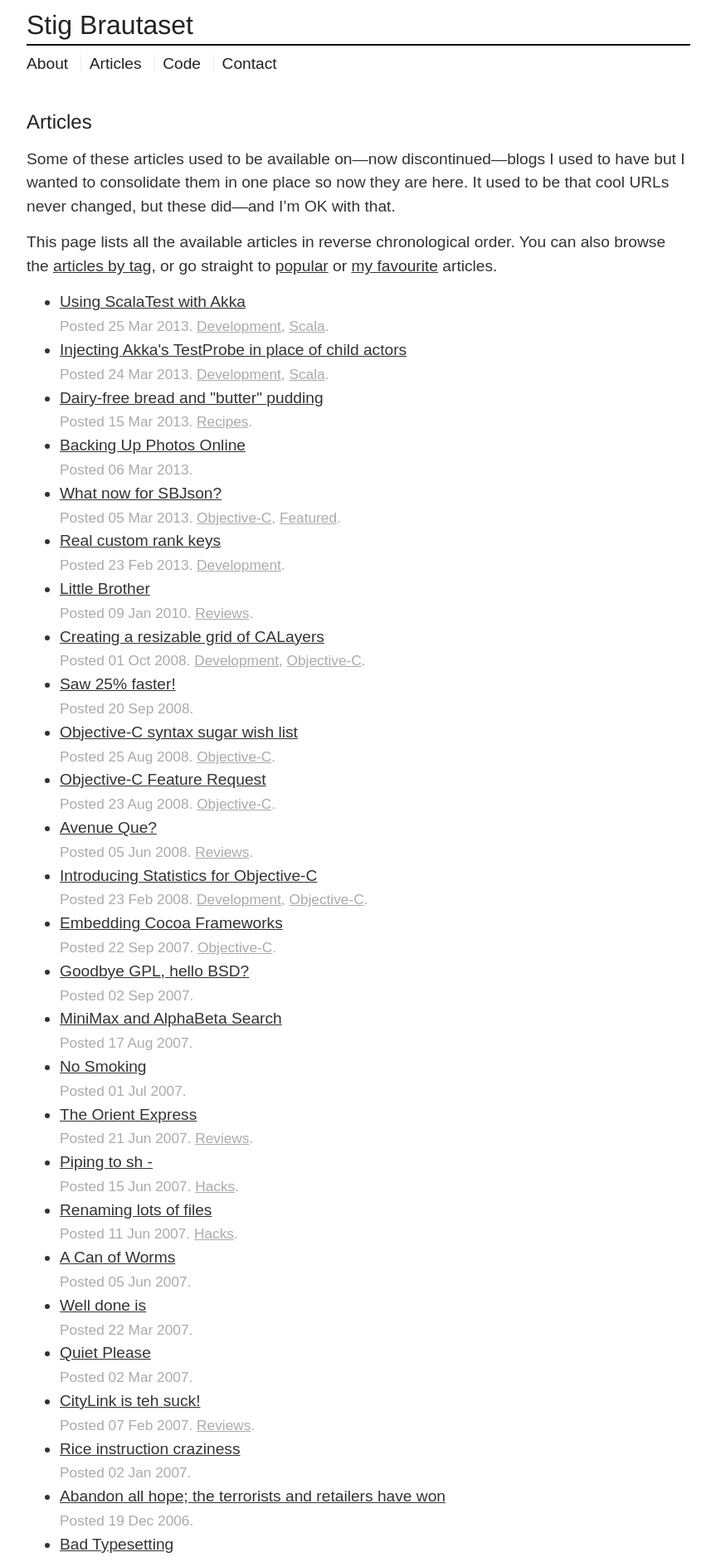
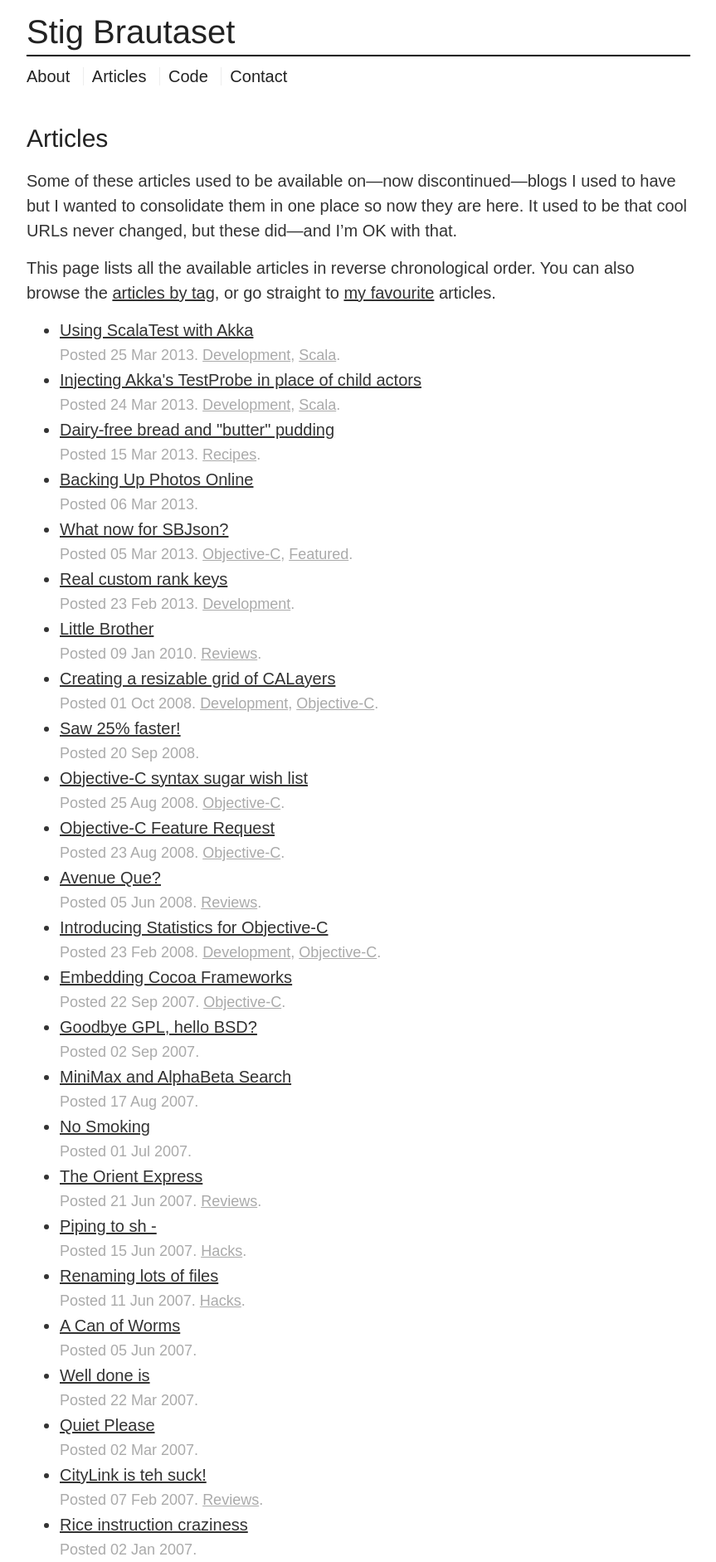
Before and after one commit to stig/www.brautaset.org, a Jekyll site: the page built from articles.md, in a window 1280 px wide. Shown: the top 1883 px of the page at 83% size, without its empty margins (208-1071 px from the left). Built offline with Jekyll 4.4.1, drawn with Linux system fonts in a browser that asks for light colours.

Commit message:
layout tweaks

```diff
--- a/articles.md
+++ b/articles.md
@@ -8,8 +8,7 @@
 that cool URLs never changed, but these did---and I'm OK with that.
 
 This page lists all the available articles in reverse chronological order. You can also
-browse the [articles by tag](/articles/tagged.html), or go straight to
-[popular](/articles/tagged.html#Popular) or [my
+browse the [articles by tag](/articles/tagged.html), or go straight to [my
 favourite](/articles/tagged.html#Featured) articles.
 
 
--- a/css/main.css
+++ b/css/main.css
@@ -87,8 +87,6 @@
   font-weight: normal;
   margin: 0.5em 0; }
 
-nav {
-  font-size: 1.2em; }
 nav ul {
   padding: 0.5em 0 0 0;
   margin: 0;
@@ -106,6 +104,7 @@
   text-decoration: none; }
 
 header {
+  font-size: 1.25em;
   margin-top: 0.5em; }
   header a {
     text-decoration: none; }
@@ -121,7 +120,7 @@
   margin: 0; }
 
 article {
-  font-size: 1.2em;
+  font-size: 1.25em;
   padding: 0;
   margin-bottom: 0.7em; }
   article p, article pre, article ul, article ol {
```
Also changed, not shown: css/main.scss (+4 -3 lines). Lines whose indentation alone changed are shown as unchanged.
